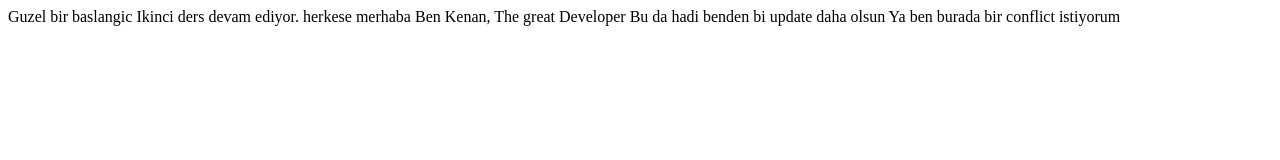
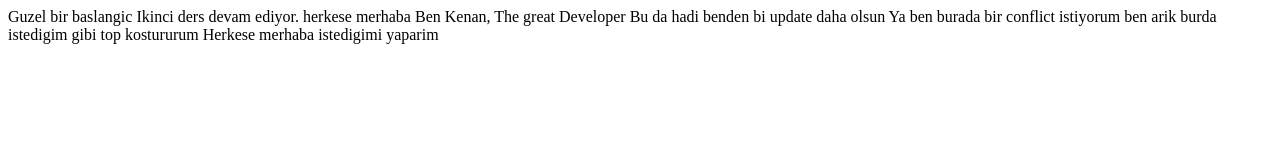
Before and after one commit to HalilIbrahimHasan/project, a plain HTML site: page index.html in a window 1280 px wide. Drawn offline with Linux system fonts and the light colour scheme.

Commit message:
yeni updateler

```diff
--- a/index.html
+++ b/index.html
@@ -12,5 +12,8 @@
     Bu da hadi benden bi update daha olsun
     Ya ben burada bir conflict istiyorum
 
+    ben arik burda istedigim gibi top kostururum
+    Herkese merhaba
+    istedigimi yaparim
 </body>
 </html>
```
